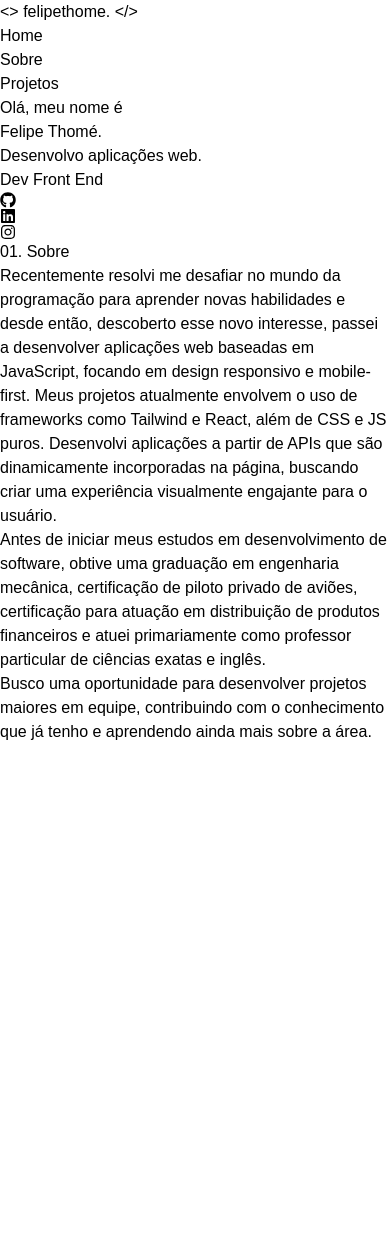
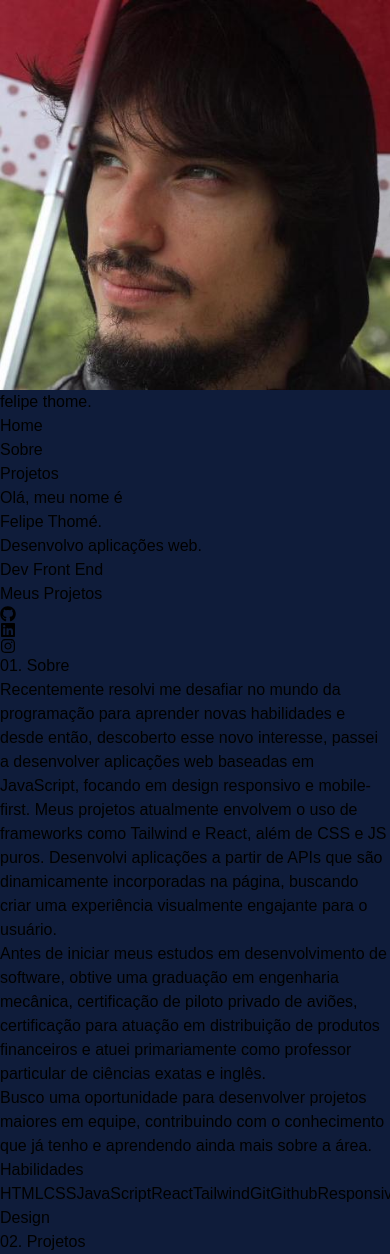
Before and after one commit to felipetn1989/portifolio, a React (Vite) app in the folder my-portifolio/: page / in a window 390 px wide. Before the commit the page ends 844 px from the top, so only its background shows below. Built offline with nearby package versions, Linux system fonts and the light colour scheme.

Commit message:
changed colors

```diff
--- a/my-portifolio/src/components/layout/Header.tsx
+++ b/my-portifolio/src/components/layout/Header.tsx
@@ -1,16 +1,33 @@
 import React from "react";
+
+// images
+
+import profile from "../../assets/images/profileFelipe.jpg";
 
 type Props = {};
 
 const Header = (props: Props) => {
   return (
-    <header className="bg-black text-white">
-      <h1 className="text-center font-bold">&lt;&gt; felipethome. &lt;/&gt;</h1>
-      <nav className="">
-        <ul className="flex gap-4 justify-center uppercase font-thin">
-          <li className="hover:cursor-pointer hover:text-[#49B8AC]"><a href="#home">Home</a></li>
-          <li className="hover:cursor-pointer hover:text-[#49B8AC]"><a href="#about">Sobre</a></li>
-          <li className="hover:cursor-pointer hover:text-[#49B8AC]">Projetos</li>
+    <header className="fixed z-10 w-full text-[#000000] px-12 py-6 bg-white space-y-4 lg:flex lg:justify-between">
+      <div className="flex justify-center gap-4 items-center">
+        <img
+          src={profile}
+          className="w-12 h-12 rounded-full border-black border p-0.5"
+          alt="Headshot of Felipe Thomé"
+        />
+        <h1 className="text-center font-bold uppercase">felipe thome.</h1>
+      </div>
+      <nav>
+        <ul className="flex gap-8 justify-center uppercase font-bold">
+          <li className="hover:cursor-pointer hover:text-[#49B8AC]">
+            <a href="#home">Home</a>
+          </li>
+          <li className="hover:cursor-pointer hover:text-[#49B8AC]">
+            <a href="#about">Sobre</a>
+          </li>
+          <li className="hover:cursor-pointer hover:text-[#49B8AC]">
+            Projetos
+          </li>
         </ul>
       </nav>
     </header>
--- a/my-portifolio/src/components/pages/Main.tsx
+++ b/my-portifolio/src/components/pages/Main.tsx
@@ -4,14 +4,35 @@ import { FaGithub, FaLinkedin, FaInstagram } from "react-icons/fa";
 type Props = {};
 
 const Main = (props: Props) => {
+  const skills: string[] = [
+    "HTML",
+    "CSS",
+    "JavaScript",
+    "React",
+    "Tailwind",
+    "Git",
+    "Github",
+    "Responsive Design",
+  ];
+
   return (
-    <main className="bg-black text-white p-8 space-y-4">
-      <h1 id="home">
-        <span className="text-[#49B8AC]">Olá, meu nome é</span>
-        <br /> Felipe Thomé. <br /> Desenvolvo aplicações web.
+    <main className="bg-[#0f1c3a] text-[#d8d8d8] px-8 pt-24 pb-4 lg:px-16 space-y-8 max-w-[80rem] m-auto">
+      <div className="space-y-8 py-16">
+        <div className="space-y-10">
+          <h1 id="home" className="text-[4rem] font-bold leading-[4.5rem]">
+            <span className="text-[#4DBFC4] text-base font-bold">
+              Olá, meu nome é
+            </span>
+            <br /> Felipe Thomé. <br />{" "}
+            <span className="text-[#777777]">Desenvolvo aplicações web.</span>
+            <p className="text-base pt-4">Dev Front End</p>
           </h1>
-      <p>Dev Front End</p>
-      <div className="text-2xl flex gap-4">
+
+          <button className="bg-[#49B8AC] text-white py-4 px-6 font-bold uppercase rounded-xl hover:bg-white hover:text-[#49B8AC]">
+            Meus Projetos
+          </button>
+        </div>
+        <div className="text-2xl flex gap-4 pt-8">
           <a href="https://github.com/felipetn1989" target="blank">
             <FaGithub className="hover:cursor-pointer hover:text-[#49B8AC]" />
           </a>
@@ -25,11 +46,59 @@ const Main = (props: Props) => {
             <FaInstagram className="hover:cursor-pointer hover:text-[#49B8AC]" />
           </a>
         </div>
-      <div id="about">
-        <h2>01. Sobre</h2>
-        <p>Recentemente resolvi me desafiar no mundo da programação para aprender novas habilidades e desde então, descoberto esse novo interesse, passei a desenvolver aplicações web baseadas em JavaScript, focando em design responsivo e mobile-first. Meus projetos atualmente envolvem o uso de frameworks como Tailwind e React, além de CSS e JS puros. Desenvolvi aplicações a partir de APIs que são dinamicamente incorporadas na página, buscando criar uma experiência visualmente engajante para o usuário.</p>
-        <p>Antes de iniciar meus estudos em desenvolvimento de software, obtive uma graduação em engenharia mecânica, certificação de piloto privado de aviões, certificação para atuação em distribuição de produtos financeiros e atuei primariamente como professor particular de ciências exatas e inglês.</p>
-        <p>Busco uma oportunidade para desenvolver projetos maiores em equipe, contribuindo com o conhecimento que já tenho e aprendendo ainda mais sobre a área.</p>
+      </div>
+      <div id="about" className="lg:grid lg:grid-cols-2 lg:gap-32">
+        <div className="space-y-4">
+          <div className="w-fit">
+            <h2 className="text-[#49B8AC] uppercase font-thin text-2xl">
+              <span className="text-white">01.</span> Sobre
+            </h2>
+            <div className="bg-[#49B8AC] w-full h-1 skew-x-[-30deg]"></div>
+          </div>
+          <div className="space-y-4 text-justify text-[#808080]">
+            <p>
+              Recentemente resolvi me desafiar no mundo da programação para
+              aprender novas habilidades e desde então, descoberto esse novo
+              interesse, passei a desenvolver aplicações web baseadas em
+              JavaScript, focando em design responsivo e mobile-first. Meus
+              projetos atualmente envolvem o uso de frameworks como Tailwind e
+              React, além de CSS e JS puros. Desenvolvi aplicações a partir de
+              APIs que são dinamicamente incorporadas na página, buscando criar
+              uma experiência visualmente engajante para o usuário.
+            </p>
+            <p>
+              Antes de iniciar meus estudos em desenvolvimento de software,
+              obtive uma graduação em engenharia mecânica, certificação de
+              piloto privado de aviões, certificação para atuação em
+              distribuição de produtos financeiros e atuei primariamente como
+              professor particular de ciências exatas e inglês.
+            </p>
+            <p>
+              Busco uma oportunidade para desenvolver projetos maiores em
+              equipe, contribuindo com o conhecimento que já tenho e aprendendo
+              ainda mais sobre a área.
+            </p>
+          </div>
+        </div>
+        <div className="space-y-2">
+          <h2 className="font-thin text-2xl uppercase">Habilidades</h2>
+          <div className="flex gap-6 flex-wrap w-80 text-white">
+            {skills.map((element, index) => (
+              <span
+                key={index}
+                className="bg-[#49B8AC] w-fit px-4 py-2 rounded-md"
+              >
+                {element}
+              </span>
+            ))}
+          </div>
+        </div>
+      </div>
+      <div className="w-fit">
+        <h2 className="text-[#49B8AC] uppercase font-thin text-2xl">
+          <span className="text-white">02.</span> Projetos
+        </h2>
+        <div className="bg-[#4DBFC4] w-full h-1 skew-x-[-30deg]"></div>
       </div>
     </main>
   );
--- a/my-portifolio/src/index.css
+++ b/my-portifolio/src/index.css
@@ -4,4 +4,5 @@
 
 body {
   font-family: Arial, Helvetica, sans-serif;
+  background-color: #0f1c3a;
 }
```
Also changed, not shown: my-portifolio/src/assets/images/profileFelipe.jpg (added), my-portifolio/src/assets/images/v748-toon-106.jpg (added). Lines whose indentation alone changed are shown as unchanged.
